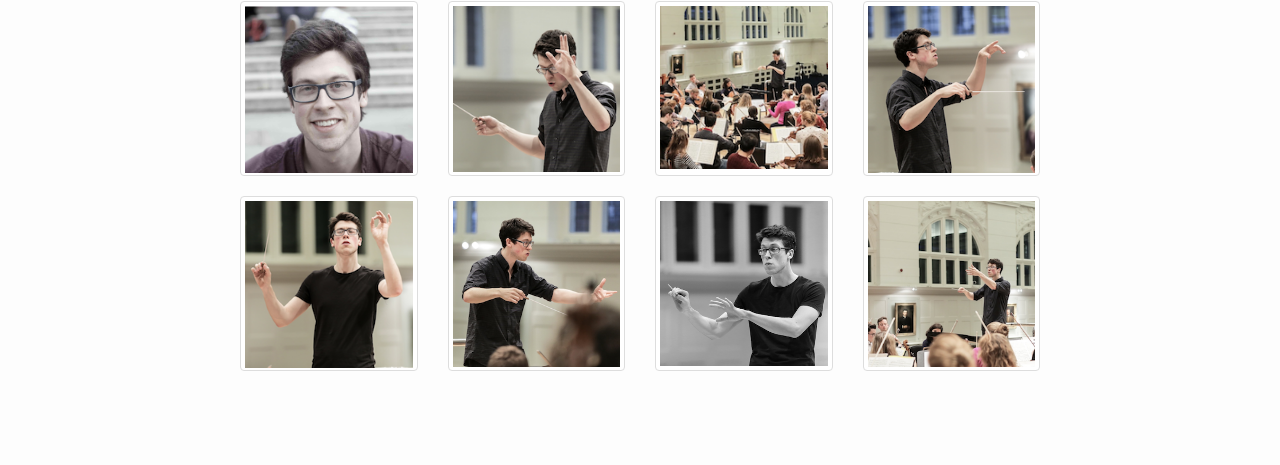
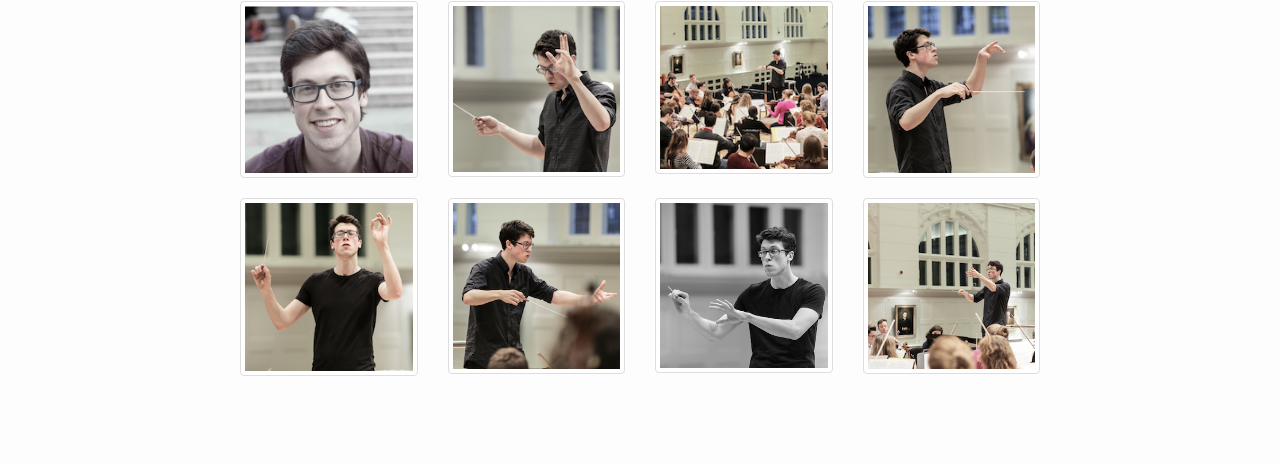
Before and after one commit to musicman10201/musicman10201.github.io, a Jekyll site: the page built from media.html, in a window 1280 px wide. Shown: the part 167-632 px from the top of the page. Built offline with Jekyll 4.4.1, drawn with Linux system fonts in a browser that asks for light colours.

Commit message:
Update _base.scss

```diff
--- a/_sass/_base.scss
+++ b/_sass/_base.scss
@@ -42,8 +42,6 @@ img {
   max-width: 100%;
   vertical-align: middle;
 }
-
-.thumbnail {height: 175px; }
 
 /**
  * Figures
```
